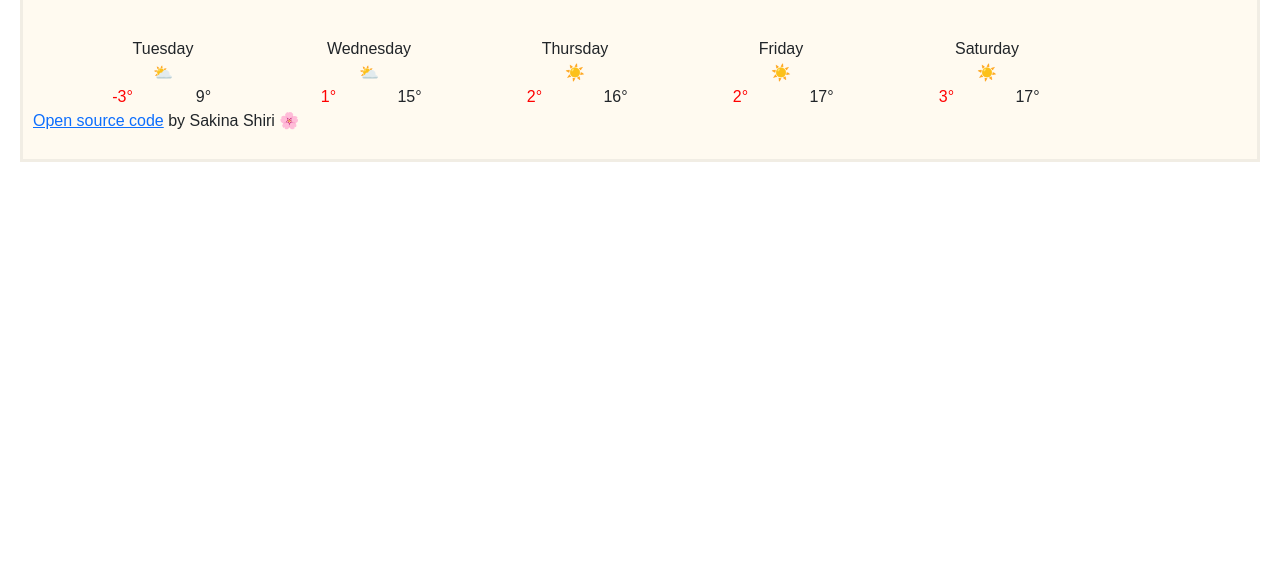
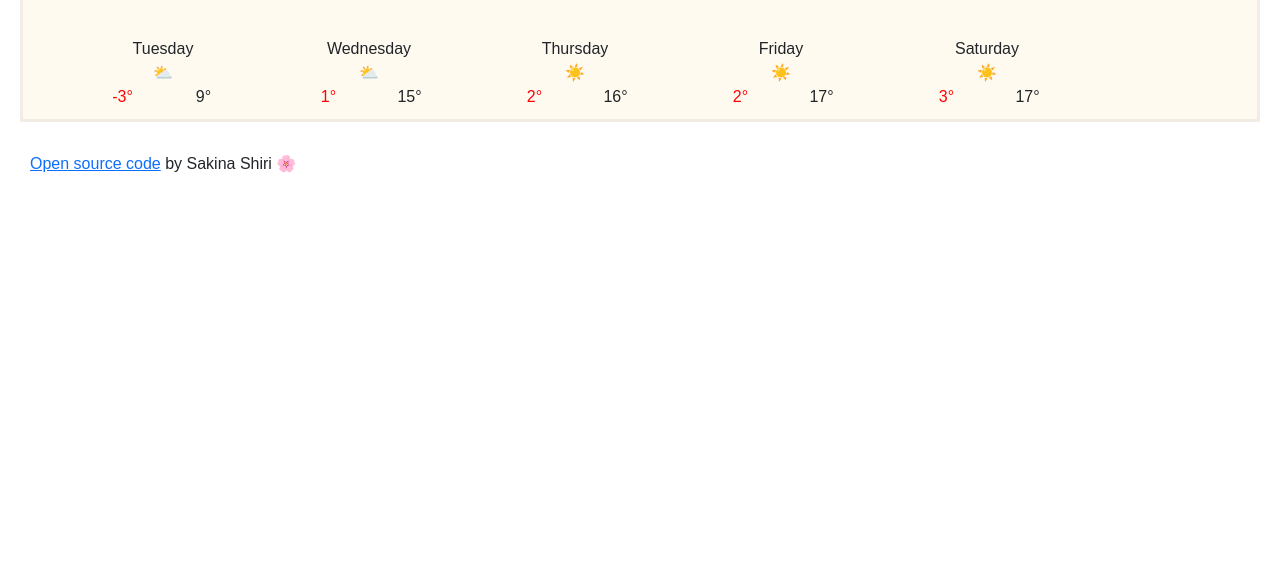
Before and after one commit to kinalight/weather, a website built with Parcel: page index.html in a window 1280 px wide. Shown: the part 225-800 px from the top of the page. Built offline with nearby package versions, Linux system fonts and the light colour scheme.

Commit message:
fixed indentation.

```diff
--- a/index.html
+++ b/index.html
@@ -95,9 +95,10 @@
 				</div>
 			</div>
 		</div>
-		<p>
-			<a href="https://github.com/kinalight/weather">Open source code</a> by Sakina Shiri 🌸
-		</p>
+	</div>
+	<p class="dev-info">
+		<a href="https://github.com/kinalight/weather">Open source code</a> by Sakina Shiri 🌸
+	</p>
 </body>
 
 </html>
```
